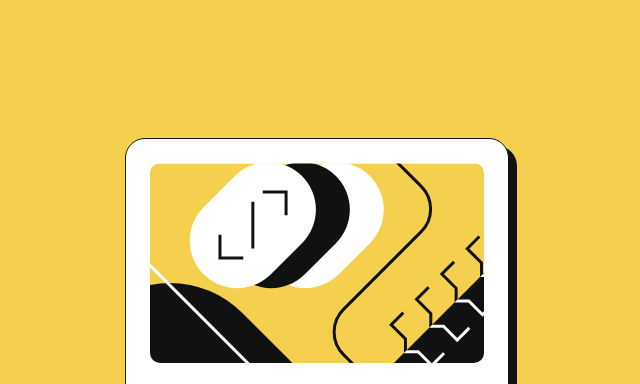
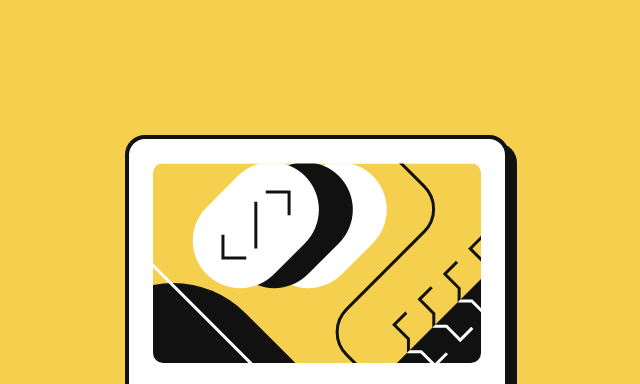
Before and after one commit to RobertVeit/frontend-mentor-blog-preview, a website built with Vite: page index.html in a window 1280 px wide. Shown: the top 384 px of the page, without its empty margins (323-963 px from the left). Built offline with nearby package versions, Linux system fonts and the light colour scheme.

```diff
--- a/style.css
+++ b/style.css
@@ -111,7 +111,7 @@
   margin-inline: auto;
   padding: var(--spacing-300);
   border-radius: var(--border-radius);
-  border: 1px solid var(--primary-text-color);
+  border: 4px solid var(--primary-text-color);
   box-shadow: 8px 8px var(--primary-text-color);
 }
 
```
